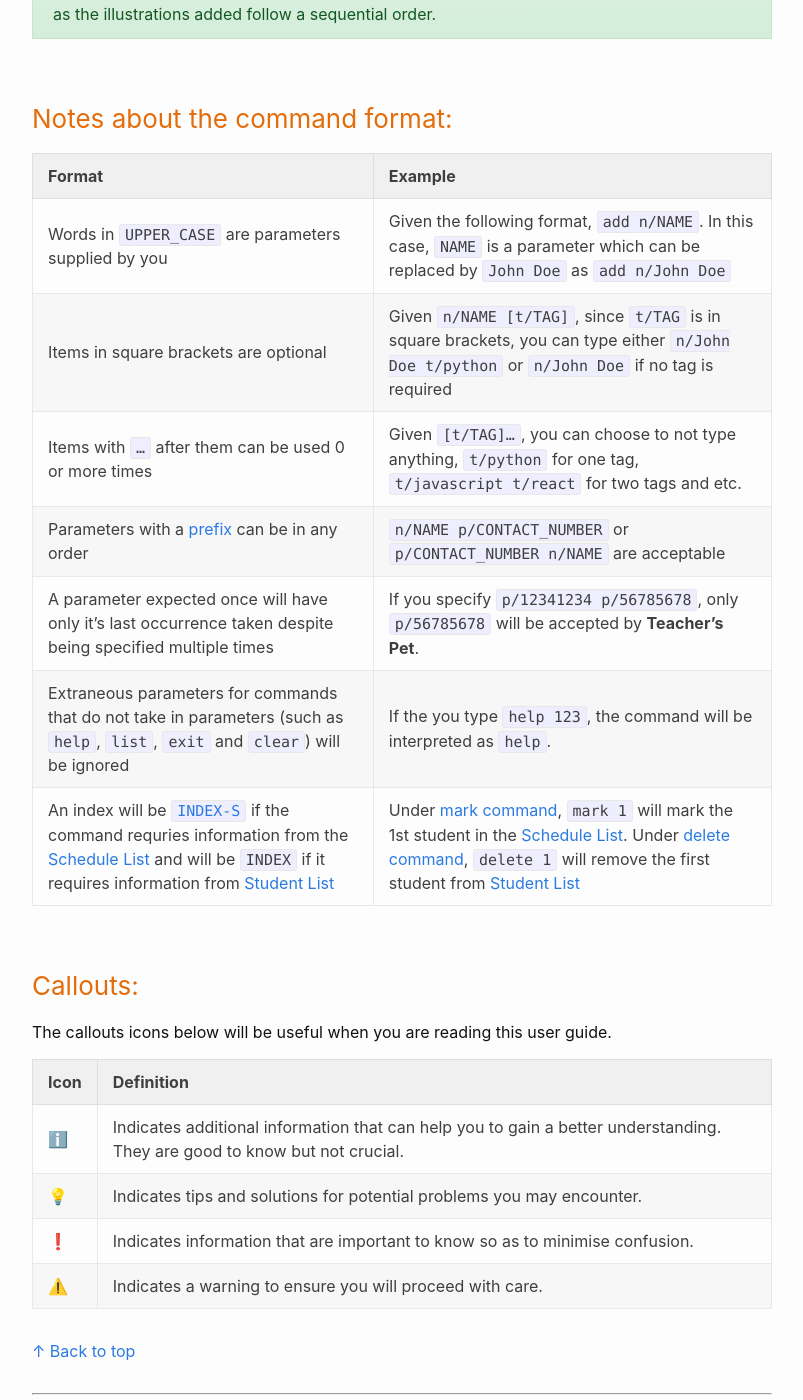
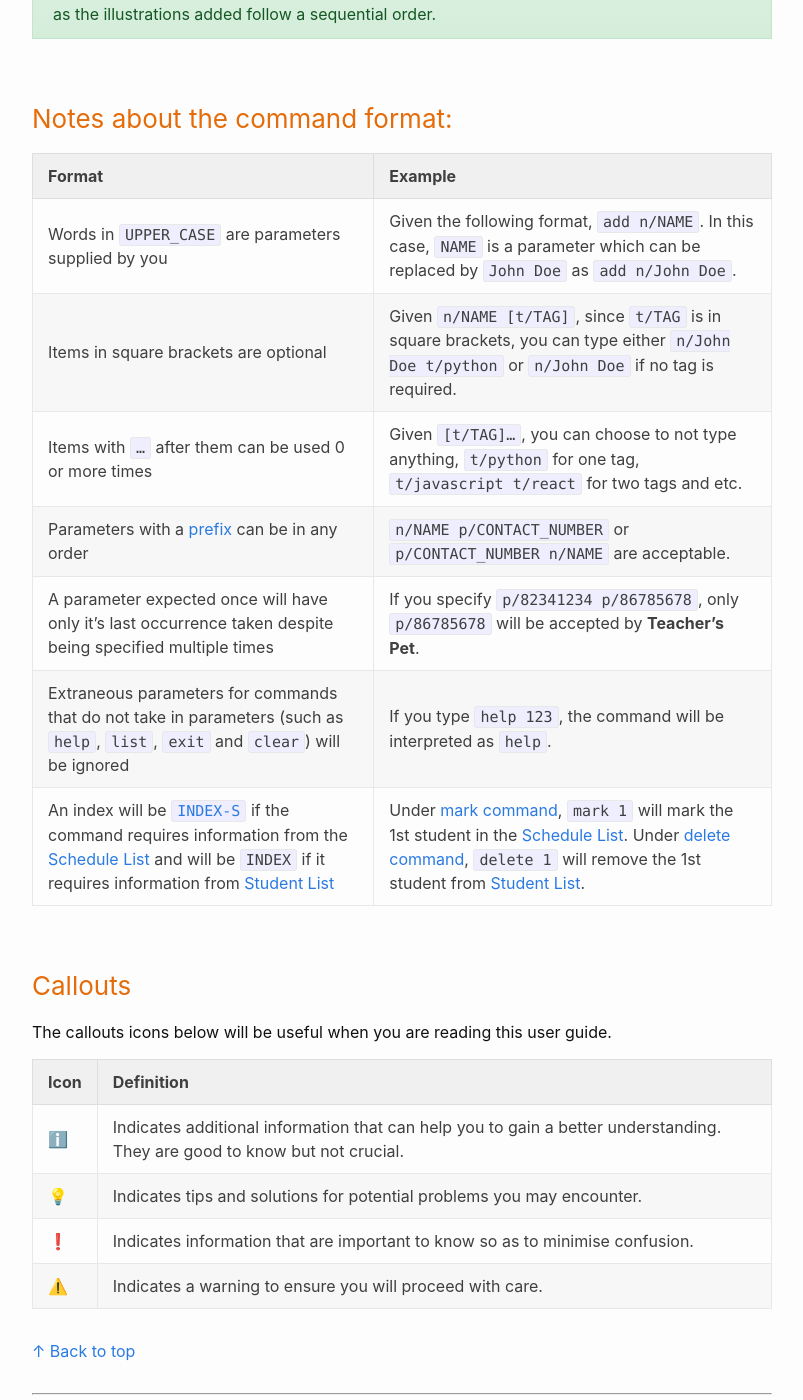
Before and after one commit to AY2223S1-CS2103T-T09-4/tp-clone-for-cs2101UG, a Jekyll site: the page built from docs/UserGuide_CS2101.md, in a window 1280 px wide and 1400 px high, scrolled down 6382 px. Shown: the whole window, without its empty margins (238-1041 px from the left). Built offline with Jekyll 4.4.1, drawn with Linux system fonts in a browser that asks for light colours; our own code applies the rules of GitHub Pages for plain Markdown files; some of the changed text lies outside the part shown.

Commit message:
Correct typos

```diff
--- a/docs/UserGuide_CS2101.md
+++ b/docs/UserGuide_CS2101.md
@@ -147,17 +147,17 @@ application from top to bottom as the illustrations added follow a sequential or
 
 ### Notes about the command format:
 
-| Format                                                                                                                                                                                              | Example                                                                                                                                                                                                                                               |
-|-----------------------------------------------------------------------------------------------------------------------------------------------------------------------------------------------------|-------------------------------------------------------------------------------------------------------------------------------------------------------------------------------------------------------------------------------------------------------|
-| Words in `UPPER_CASE` are parameters supplied by you                                                                                                                                                | Given the following format, `add n/NAME`. In this case, `NAME` is a parameter which can be replaced by `John Doe` as `add n/John Doe`                                                                                                                 |
-| Items in square brackets are optional                                                                                                                                                               | Given `n/NAME [t/TAG]`, since `t/TAG` is in square brackets, you can type either `n/John Doe t/python` or `n/John Doe` if no tag is required                                                                                                          |
-| Items with `…` after them can be used 0 or more times                                                                                                                                               | Given `[t/TAG]…`, you can choose to not type anything, `t/python` for one tag, `t/javascript t/react` for two tags and etc.                                                                                                                           |
-| Parameters with a [prefix](#prefix-summary) can be in any order                                                                                                                                     | `n/NAME p/CONTACT_NUMBER` or `p/CONTACT_NUMBER n/NAME` are acceptable                                                                                                                                                                                 |
-| A parameter expected once will have only it's last occurrence taken despite being specified multiple times                                                                                          | If you specify `p/12341234 p/56785678`, only `p/56785678` will be accepted by **Teacher's Pet**.                                                                                                                                                      |
-| Extraneous parameters for commands that do not take in parameters (such as `help`, `list`, `exit` and `clear`) will be ignored                                                                      | If the you type `help 123`, the command will be interpreted as `help`.                                                                                                                                                                                |
-| An index will be [`INDEX-S`](#glossary) if the command requries information from the [Schedule List](#ui-overview) and will be `INDEX` if it requires information from [Student List](#ui-overview) | Under [mark command](#marking-a-student-mark), `mark 1` will mark the 1st student in the [Schedule List](#ui-overview). Under [delete command](#deleting-students-delete), `delete 1` will remove the first student from [Student List](#ui-overview) |
+| Format                                                                                                                                                                                              | Example                                                                                                                                                                                                                                              |
+|-----------------------------------------------------------------------------------------------------------------------------------------------------------------------------------------------------|------------------------------------------------------------------------------------------------------------------------------------------------------------------------------------------------------------------------------------------------------|
+| Words in `UPPER_CASE` are parameters supplied by you                                                                                                                                                | Given the following format, `add n/NAME`. In this case, `NAME` is a parameter which can be replaced by `John Doe` as `add n/John Doe`.                                                                                                               |
+| Items in square brackets are optional                                                                                                                                                               | Given `n/NAME [t/TAG]`, since `t/TAG` is in square brackets, you can type either `n/John Doe t/python` or `n/John Doe` if no tag is required.                                                                                                        |
+| Items with `…` after them can be used 0 or more times                                                                                                                                               | Given `[t/TAG]…`, you can choose to not type anything, `t/python` for one tag, `t/javascript t/react` for two tags and etc.                                                                                                                          |
+| Parameters with a [prefix](#prefix-summary) can be in any order                                                                                                                                     | `n/NAME p/CONTACT_NUMBER` or `p/CONTACT_NUMBER n/NAME` are acceptable.                                                                                                                                                                               |
+| A parameter expected once will have only it's last occurrence taken despite being specified multiple times                                                                                          | If you specify `p/82341234 p/86785678`, only `p/86785678` will be accepted by **Teacher's Pet**.                                                                                                                                                     |
+| Extraneous parameters for commands that do not take in parameters (such as `help`, `list`, `exit` and `clear`) will be ignored                                                                      | If you type `help 123`, the command will be interpreted as `help`.                                                                                                                                                                                   |
+| An index will be [`INDEX-S`](#glossary) if the command requires information from the [Schedule List](#ui-overview) and will be `INDEX` if it requires information from [Student List](#ui-overview) | Under [mark command](#marking-a-student-mark), `mark 1` will mark the 1st student in the [Schedule List](#ui-overview). Under [delete command](#deleting-students-delete), `delete 1` will remove the 1st student from [Student List](#ui-overview). |
 
-### Callouts:
+### Callouts
 
 The callouts icons below will be useful when you are reading this user guide.
 
```
Also changed, not shown: other parts of docs/UserGuide_CS2101.md (+12 -12 lines).
